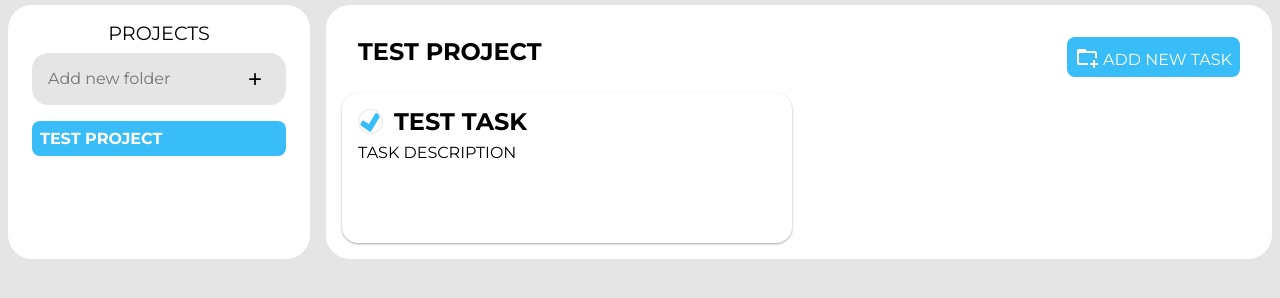
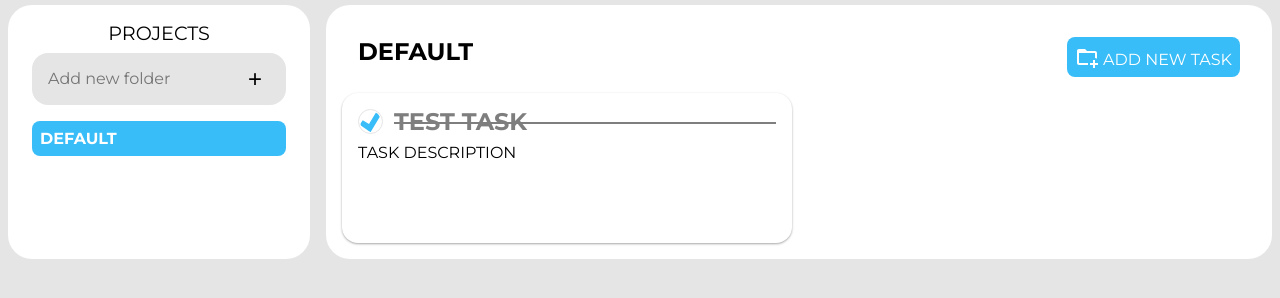
Before and after one commit to mrljsh/todo-app, a website built with webpack: page dist/index.html in a window 1280 px wide. Shown: the part 82-380 px from the top of the page. Built offline with nearby package versions, Linux system fonts and the light colour scheme.

Commit message:
added done check logic

```diff
--- a/src/DOMController.js
+++ b/src/DOMController.js
@@ -112,14 +112,15 @@ function _createToDoList() {
         createRadio.addEventListener('change', (e) => {
             if(e.target.checked === true){
                 list.done = true;
-                console.log(list)
             } else {
                 list.done = false;
-                console.log(list)
             }
         });
 
-        createTitle.append(createRadio, list.name);
+        const titleSpan = document.createElement('span');
+        titleSpan.textContent = list.name;
+
+        createTitle.append(createRadio, titleSpan);
 
         const createDescription = document.createElement('p');
         createDescription.textContent = list.description;
--- a/src/projectLogic.js
+++ b/src/projectLogic.js
@@ -1,4 +1,4 @@
-let projects = [{name:"TEST PROJECT", toDoList: [{name:"TEST TASK", description:"TASK DESCRIPTION", done: true}], active: true}];
+let projects = [{name:"DEFAULT", toDoList: [{name:"TEST TASK", description:"TASK DESCRIPTION", done: true}], active: true}];
 
 function ToDo(name, description) {
     this.name = name;
--- a/src/style.css
+++ b/src/style.css
@@ -220,7 +220,7 @@ body {
     font-weight: 700;
     line-height: 1.1;
     display: grid;
-    grid-template-columns: 1em auto;
+    grid-template-columns: 1em 1fr;
     gap: 0.5em;
     margin-bottom: 8px;
 }
@@ -254,3 +254,21 @@ body {
 .todo-list > label > input:checked::before {
     transform: scale(1);
 }
+
+.todo-list > label > input:checked + span {
+    opacity: 0.5;
+}
+
+.todo-list > label > span {
+    display: inline-block;
+    position: relative;
+}
+
+.todo-list > label > input:checked + span::before {
+    content: "";
+    width: 100%;
+    height: 2px;
+    background-color: black;
+    position: absolute;
+    top: 50%;
+}
```
Also changed, not shown: dist/index.html, dist/main.js.
